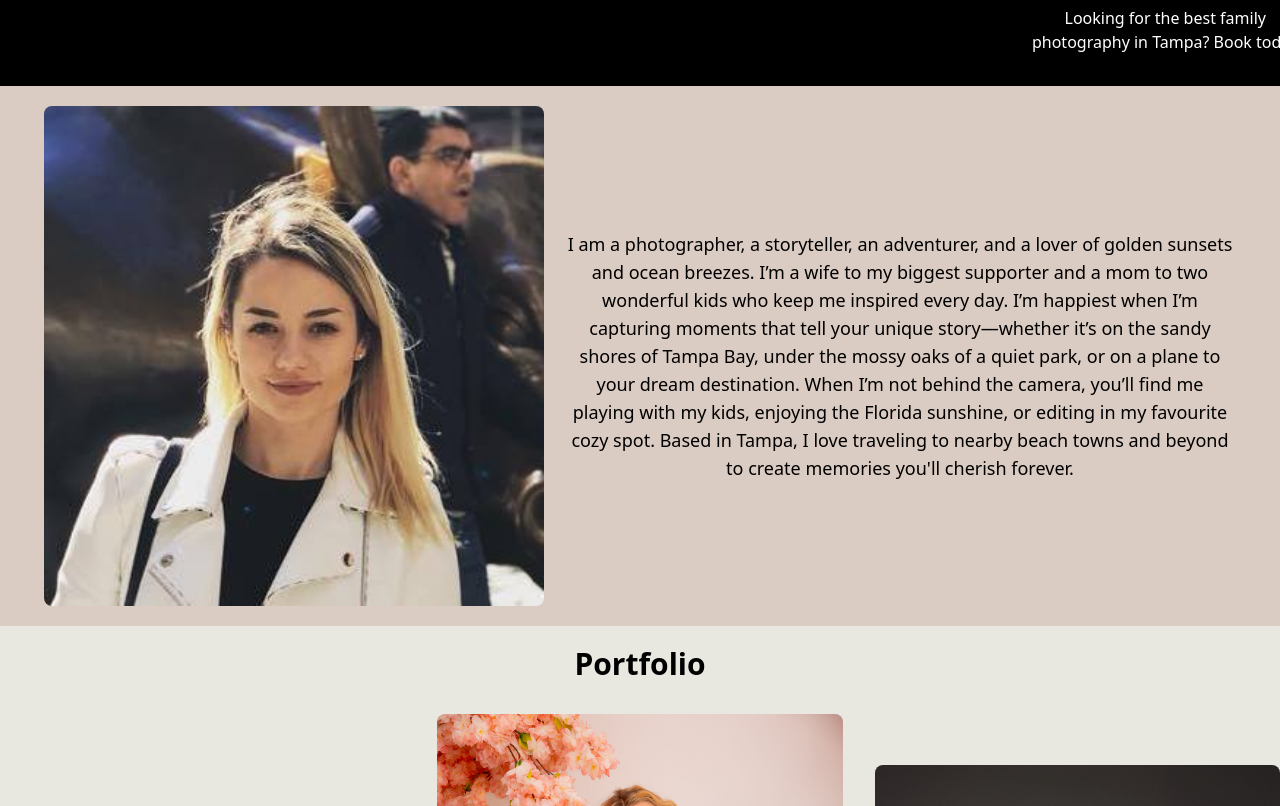
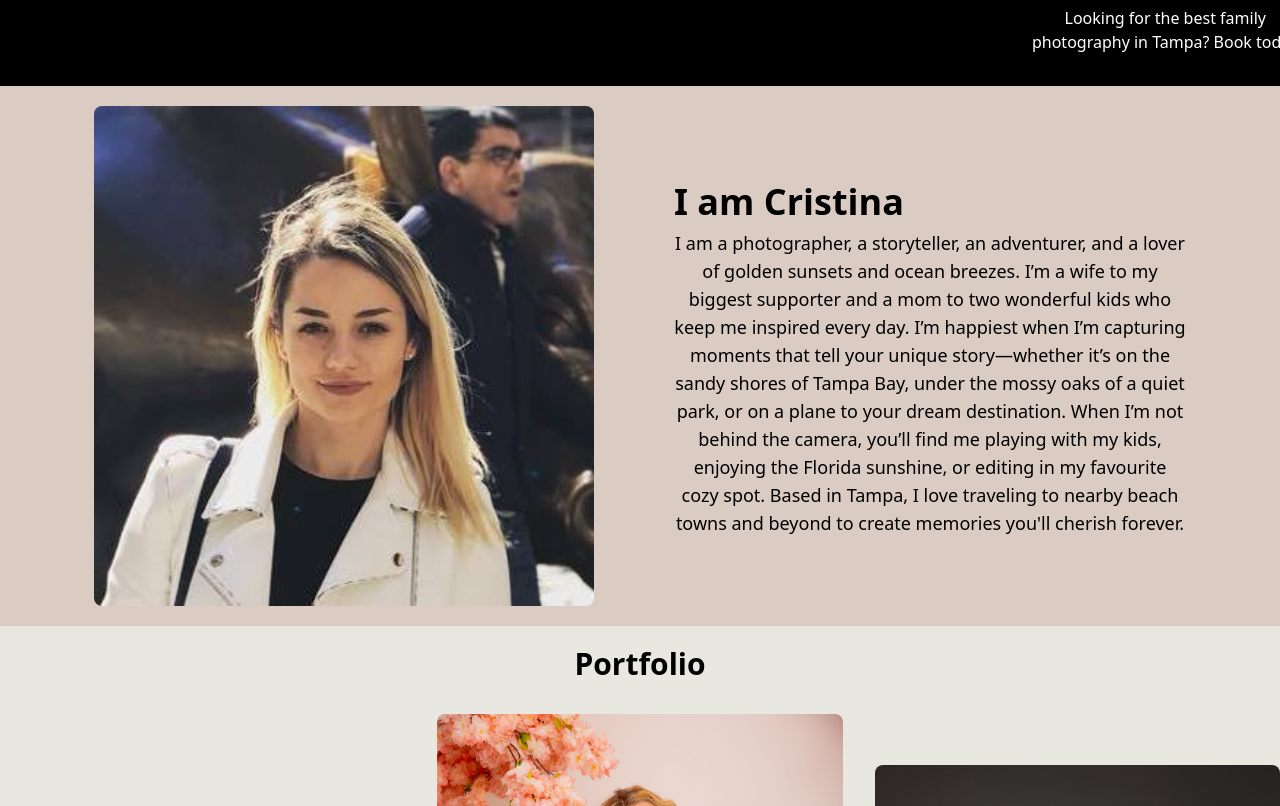
Before and after one commit to andr31/react-playground, a React (Vite) app: page / in a window 1280 px wide. Shown: the part 794-1600 px from the top of the page. Built offline with nearby package versions, Linux system fonts and the light colour scheme; a web font is replaced by a local one.

Commit message:
update about me

```diff
--- a/src/components/AboutMe.tsx
+++ b/src/components/AboutMe.tsx
@@ -2,16 +2,15 @@ import React from 'react';
 
 const AboutMe: React.FC = () => {
   return (
-    <div className="flex flex-col lg:flex-row items-center justify-center bg-[#dbccc3] p-5">
-      <div className="">
-        <img
-          src="/static/images/Cristina.jpg"
-          alt="About Me"
-          className="w-60 h-82 lg:w-[500px] lg:h-auto rounded-lg"
-        />
-      </div>
-      <div className="pt-5 lg:pt-0 max-w-2xl lg:ml-5">
-        <p className="text-lg text-center">
+    <div className="flex flex-collg:flex-row items-center justify-center bg-[#dbccc3] p-5">
+      <img
+        src="/static/images/Cristina.jpg"
+        alt="About Me"
+        className="w-60 h-82 lg:w-[500px] lg:h-auto rounded-lg"
+      />
+      <div className="prose pl-20">
+        <h1>I am Cristina</h1>
+        <p className="text-lg text-center max-w-lg">
           I am a photographer, a storyteller, an adventurer, and a lover of
           golden sunsets and ocean breezes. I’m a wife to my biggest supporter
           and a mom to two wonderful kids who keep me inspired every day. I’m
```
